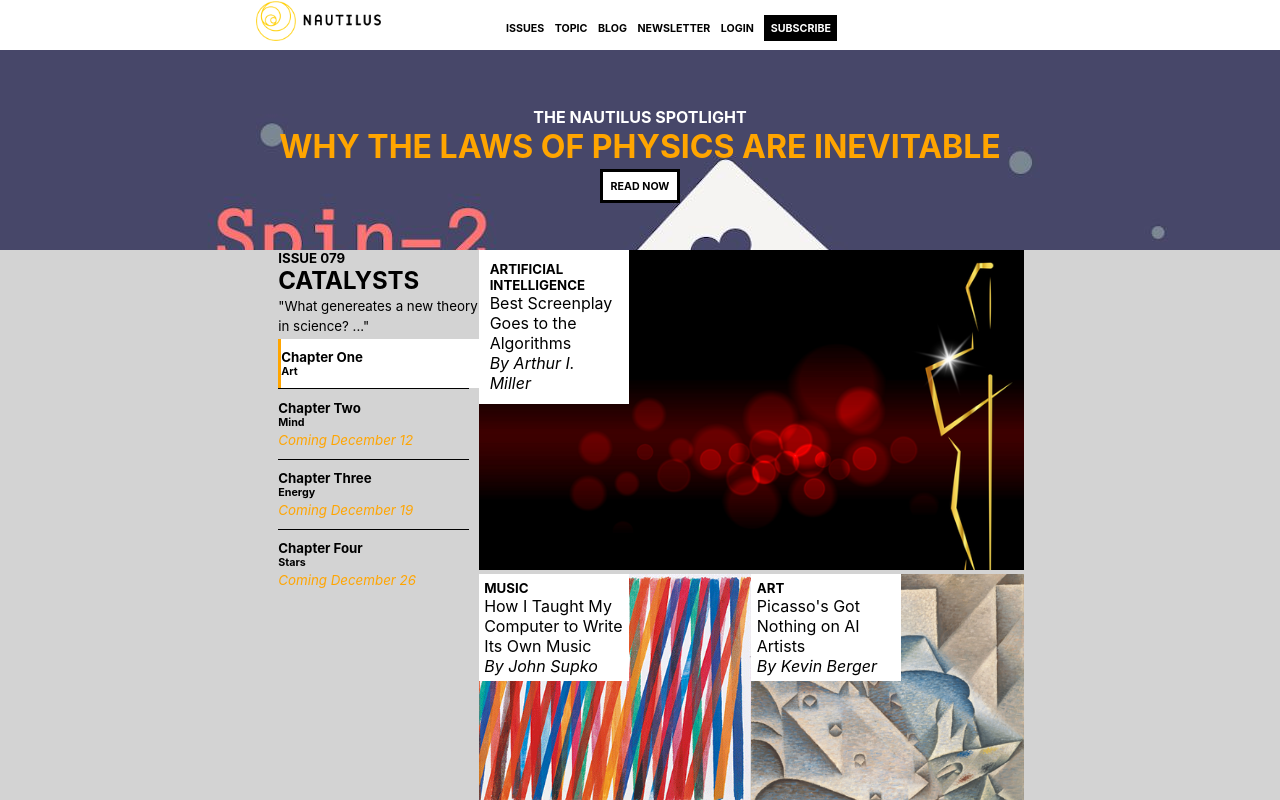
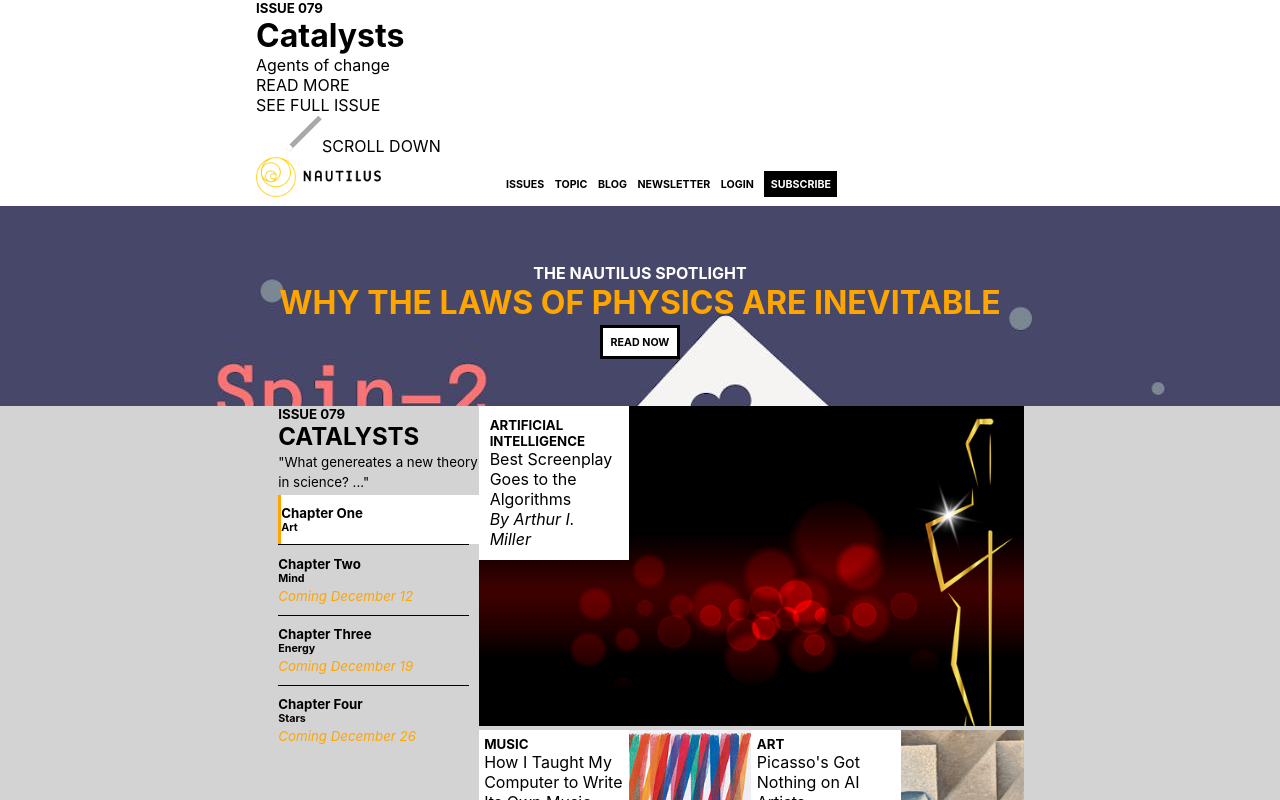
Before and after one commit to Nelson-E-S/nautilus_mockup, a React (Create React App) app: page / in a window 1280 px wide. Shown: the top 800 px of the page. Built offline with nearby package versions, Linux system fonts and the light colour scheme.

Commit message:
imported HomeView component to app js

```diff
--- a/src/App.js
+++ b/src/App.js
@@ -1,5 +1,6 @@
 import React from 'react';
 import './App.css';
+import HomeView from './components/HomeView';
 import NavBar from './components/NavBar';
 import SectionHeader from './components/SectionHeader';
 import SectionOne from './components/SectionOne';
@@ -13,6 +14,7 @@ import SectionFooter from './components/SectionFooter';
 function App() {
   return (
     <div className="App">
+      <HomeView />
       <NavBar />
       <SectionHeader />
       <SectionOne />
```
